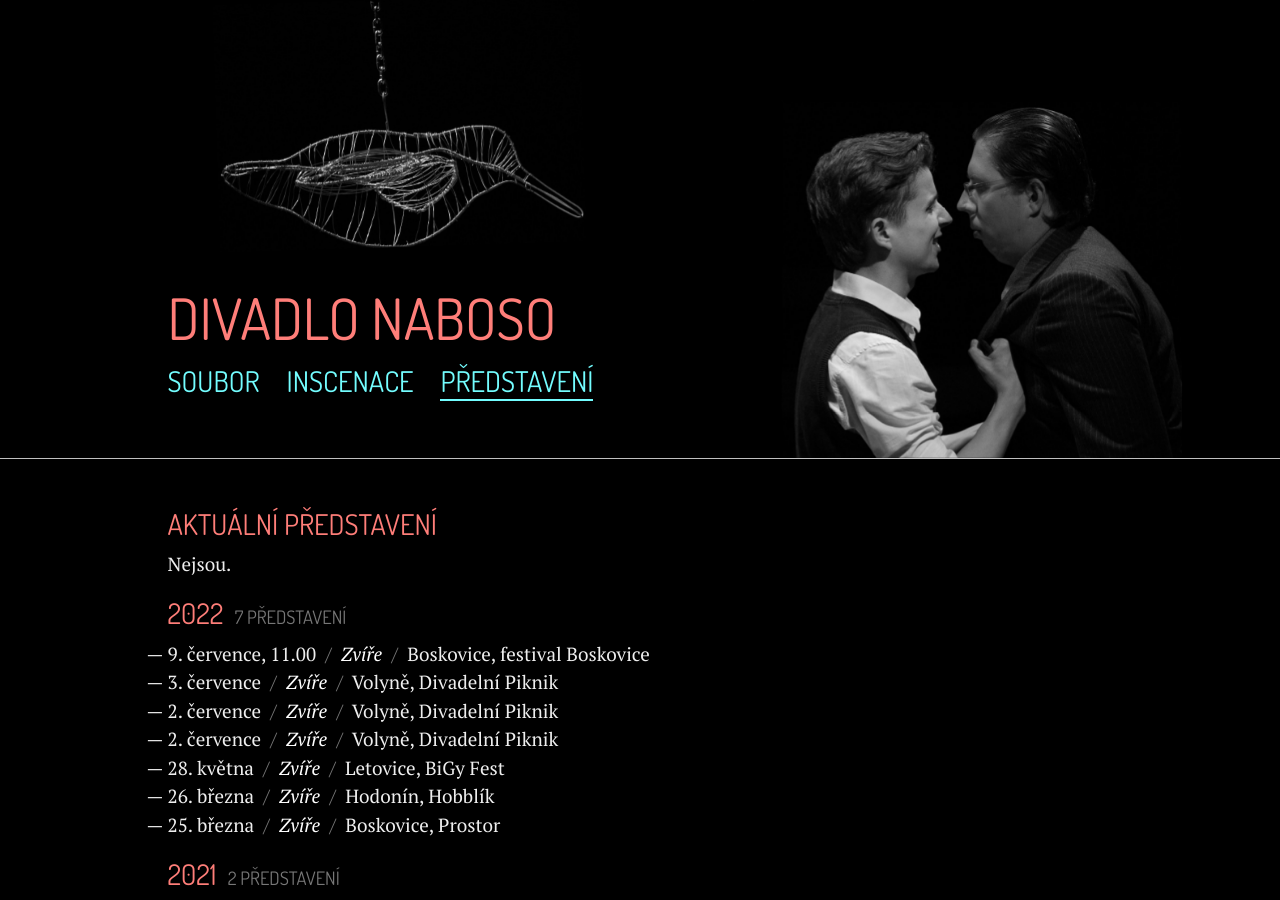
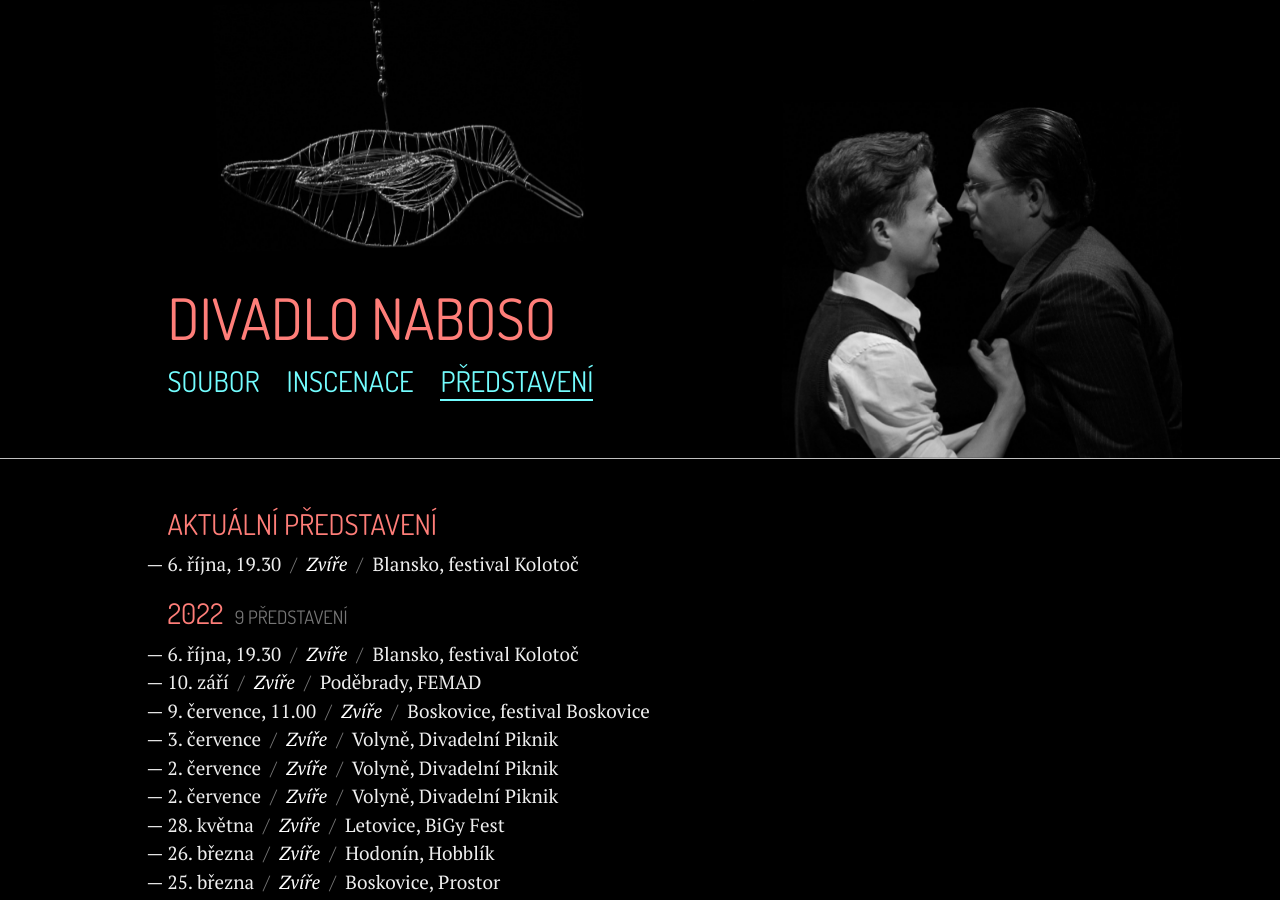
Before and after one commit to zoul/Naboso, a Jekyll site: the page built from predstaveni.html, in a window 1280 px wide and 900 px high. Built offline with Jekyll 4.4.1, drawn with Linux system fonts in a browser that asks for light colours; some of the changed text lies outside the part shown.

Commit message:
aktualizoval jsem představení

```diff
--- a/_data/predstaveni.yml
+++ b/_data/predstaveni.yml
@@ -1,5 +1,12 @@
 - rok: 2022
   predstaveni:
+    - co: Zvíře
+      kdy: 6. října, 19.30
+      kde: Blansko, festival Kolotoč
+      aktualni: ano
+    - co: Zvíře
+      kdy: 10. září
+      kde: Poděbrady, FEMAD
     - co: Zvíře
       kdy: 9. července, 11.00
       kde: Boskovice, festival Boskovice
```
